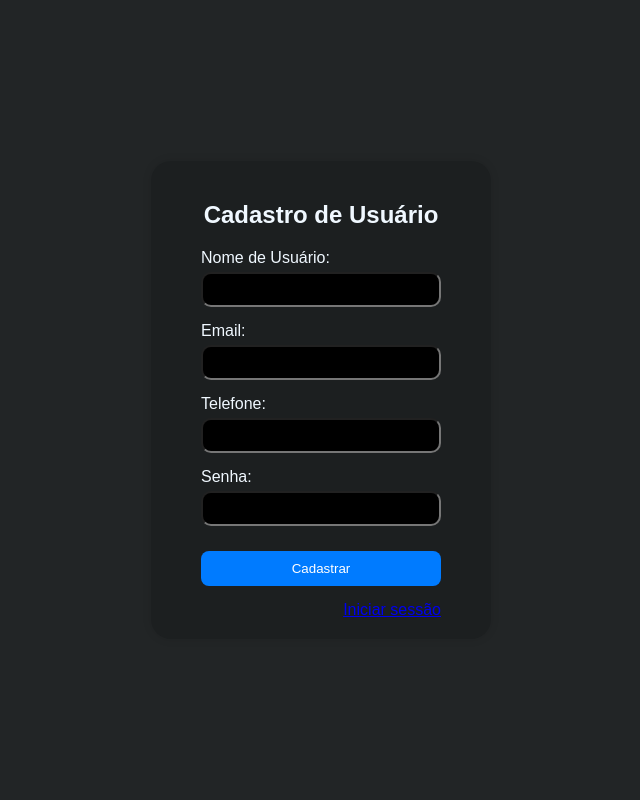
After one commit to MTSmalow/pessoal, a PHP site: page /register.php in a window 1280 px wide. The commit adds this page. Shown: the whole page, without its empty margins (319-959 px from the left). Run offline with PHP 8.4, Linux system fonts and the light colour scheme.

Commit message:
sistema de cadastro e css externo
agora e possível se cadastra no sistema por uma pagina web, onde se é pedido o e-mail, telefone ,nome e senha. agora também o css esta separado código principal para facilitar modificações

```diff
--- /dev/null
+++ b/PHP/sistema de login/register.php
@@ -0,0 +1,50 @@
+<?php
+session_start();
+
+// Verifica se há erros de validação
+if (isset($_GET['error'])) {
+    echo "<p style='color: red;'>Erro ao cadastrar: " . htmlspecialchars($_GET['error']) . "</p>";
+}
+?>
+
+<!DOCTYPE html>
+<html lang="en">
+<head>
+    <meta charset="UTF-8">
+    <meta name="viewport" content="width=device-width, initial-scale=1.0">
+    <title>Cadastro de Usuário</title>
+    <link rel="stylesheet" href="style.css">
+</head>
+<body>
+<div class="form-container">
+    <h2 class="title">Cadastro de Usuário</h2>
+    <form action="register_process.php" method="POST">
+    <div class="form-group">
+        <label for="username">Nome de Usuário:</label>
+        <input type="text" name="username" required>
+    </div>
+    <div class="form-group">
+        <label for="email">Email:</label>
+        <input type="email" name="email" required>
+    </div>
+    <div class="form-group">
+        <label for="phone">Telefone:</label>
+        <input type="text" name="phone" required>
+    </div>
+    <div class="form-group">
+        <label for="password">Senha:</label>
+        <input type="password" name="password" required>
+    </div>
+
+    <div class="form-group">
+        <button type="submit">Cadastrar</button>
+    </div>
+
+    <div class="link">
+        <a href="login.php">Iniciar sessão</a>
+    </div>
+
+    </form>
+    </div>
+</body>
+</html>
--- /dev/null
+++ b/PHP/sistema de login/style.css
@@ -0,0 +1,60 @@
+body {
+    font-family: Arial, sans-serif;
+    color: aliceblue;
+    background-color: rgb(34, 37, 38);
+    display: flex;
+    justify-content: center;
+    align-items: center;
+    height: 100vh;
+    margin: 0;
+}
+.form-container {
+    background-color: rgb(28, 31, 32);
+    padding: 20px;
+    border-radius: 8px;
+    box-shadow: 0 0 10px rgba(0, 0, 0, 0.1);
+    width: 300px;
+    border-radius: 20px;
+}
+.form-container h2 {
+    margin-bottom: 20px;
+}
+.form-group {
+    margin-bottom: 15px;
+}
+.form-group label {
+    display: block;
+    margin-bottom: 5px;
+}
+.form-group input {
+    width: 100%;
+    padding: 8px;
+    box-sizing: border-box;
+    border-radius: 10px;
+    background-color: black;
+    color: aliceblue;
+}
+.form-group button {
+    width: 100%;
+    padding: 10px;
+    background-color: #007BFF;
+    color: white;
+    border: none;
+    border-radius: 8px;
+    cursor: pointer;
+    margin-top: 10px;
+}
+.form-group button:hover {
+    background-color: #0056b3;
+}
+div{
+  margin-left: 30px;
+  margin-right: 30px;
+}
+.title{
+    text-align: center;
+}
+.link{
+    text-align: right;
+    color: rgb(0, 102, 255);
+}
```
Also changed, not shown: PHP/sistema de login/login.php (+8 -61 lines), PHP/sistema de login/register_process.php (added, +36 -0 lines), PHP/sistema de login/seminario_php.sql (+7 -5 lines).
